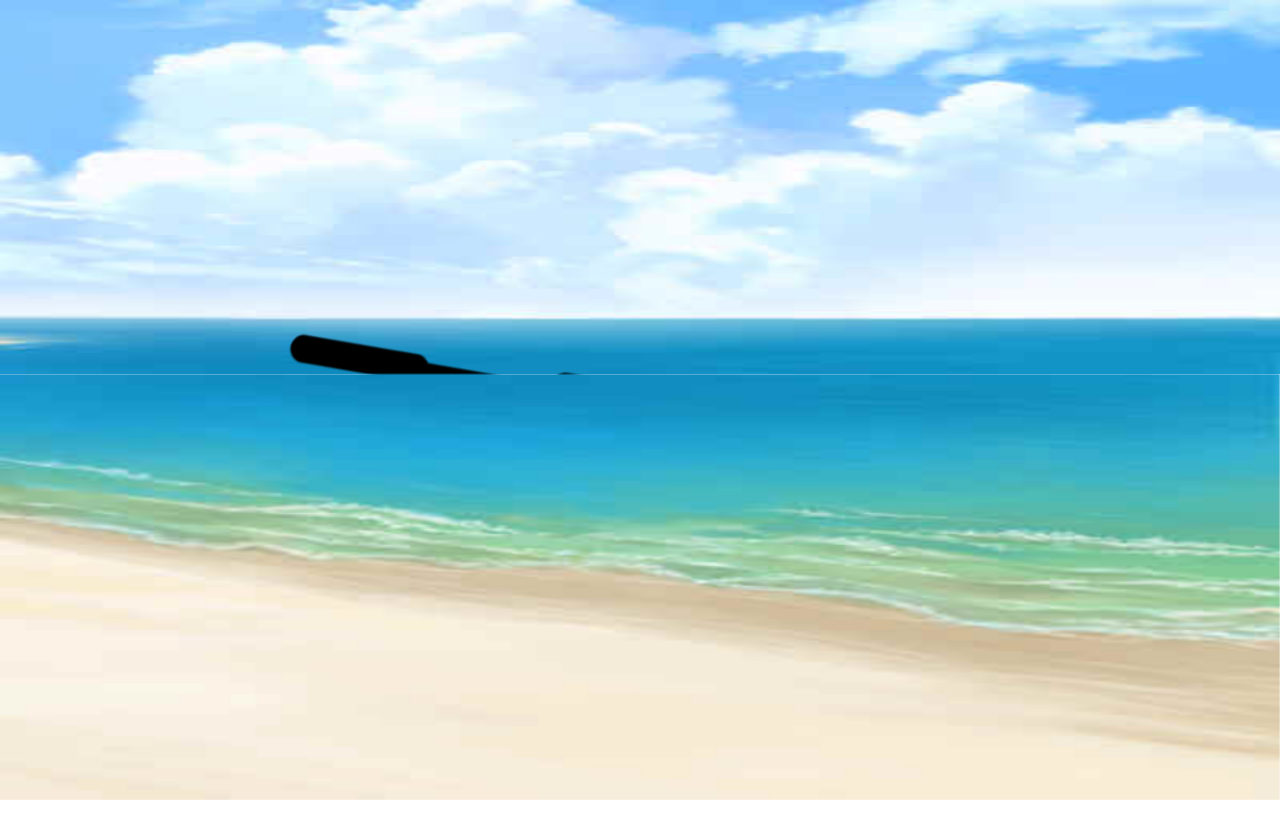
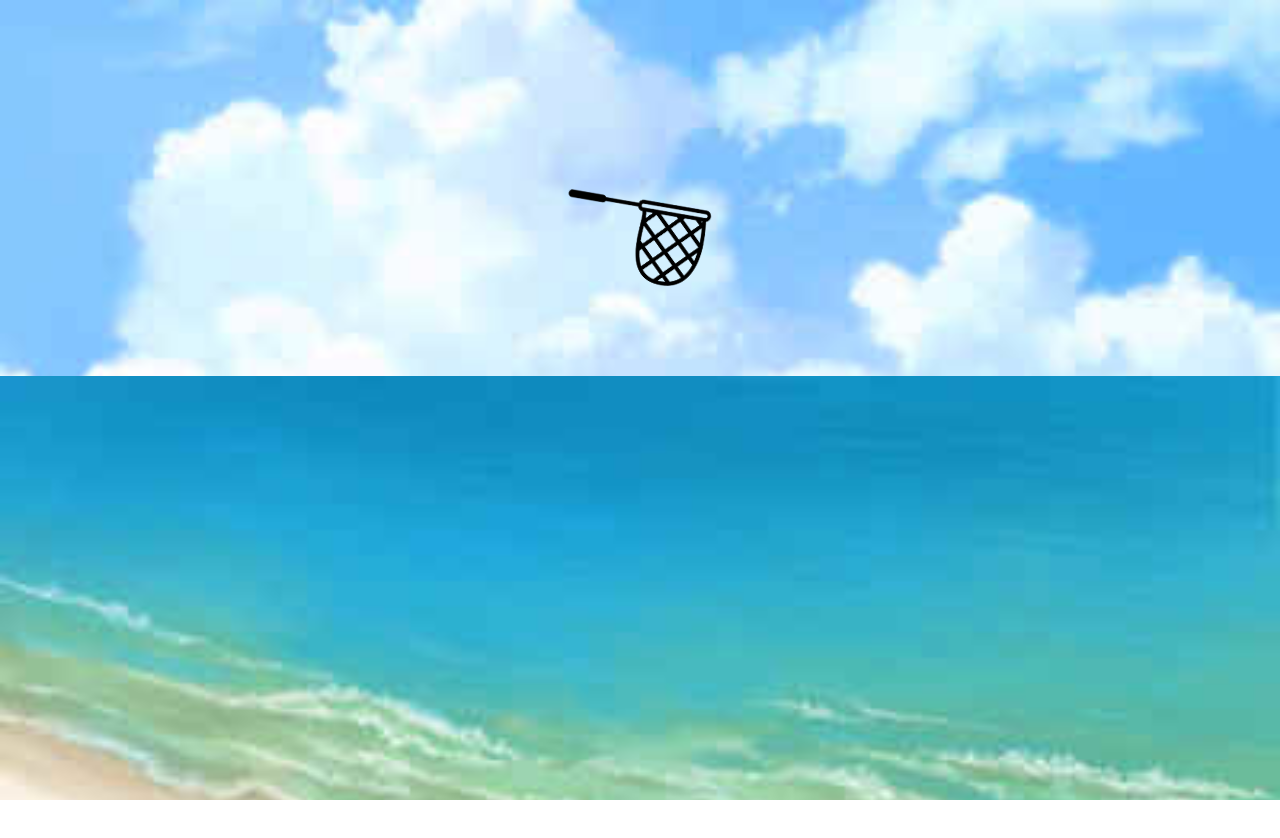
Before and after one commit to zhang-dc/Sao_Word_Bottle, a Vue app: page /#/getbottle in a window 1280 px wide. Shown: the top 838 px of the page. After the commit the page ends 800 px from the top, so only its background shows below. Built offline with nearby package versions, Linux system fonts and the light colour scheme.

Commit message:
修改渔网位置和结构

```diff
--- a/index.html
+++ b/index.html
@@ -2,7 +2,7 @@
 <html>
   <head>
     <meta charset="utf-8">
-    <meta name="viewport" content="width=device-width,initial-scale=1.0">
+    <meta name="viewport" content="width=device-width,initial-scale=1.0,user-scalable=no">
     <title>saowordbottle</title>
   </head>
   <body>
@@ -15,7 +15,6 @@
       width: 100%;
       padding: 0;
       margin: 0;
-      overflow: hidden;
     }
   </style>
 </html>
--- a/src/components/Getbottle.vue
+++ b/src/components/Getbottle.vue
@@ -1,13 +1,13 @@
 <template>
   <div class="index-container">
     <div class="sky-container">
-      <img src="../assets/images/蓝天.jpg">
     </div>
     <div class="beach-container">
-      <img src="../assets/images/海滩.jpg">
     </div>
     <div class="net-container">
-      <img src="../assets/images/网兜.png">
+      <div class="net">
+
+      </div>
     </div>
 
   </div>
@@ -28,25 +28,31 @@ export default {
   .index-container {
     width: 100%;
     height: 100%;
-    overflow: hidden;
+    overflow-x: hidden;
   }
 
   .sky-container, .beach-container {
     position: relative;
+    top: 0;
     width: 100%;
     margin: 0;
     padding: 0;
   }
 
   .sky-container {
-    height: 46.71%;
-    background: url('../assets/images/蓝天.jpg') 100% 100%;
+    height: 47%;
     z-index: 1;
+    background-image: url('../assets/images/蓝天.jpg');
+    background-size: cover;
+    background-repeat: no-repeat;
   }
 
   .beach-container {
-    height: 53.29%;
+    height: 53%;
     z-index: 3;
+    background-image: url('../assets/images/海滩.jpg');
+    background-size: cover;
+    background-repeat: no-repeat;
   }
 
   .sky-container img, .beach-container img {
@@ -56,12 +62,29 @@ export default {
     padding: 0;
   }
 
-  .net-container{
-    width: 90%;
+  .net-container {
+    width: 100%;
+    height: 40%;
+    display: flex;
+    flex-direction: row;
+    align-items: center;
+    justify-content: center;
+    overflow: hidden;
     position: absolute;
+    top: 8%;
+  }
+
+  .net {
+    width: 7.2rem;
+    height: 9.1rem;
+    position: relative;
     animation: getBottle 4s linear;
     animation-fill-mode: forwards;
     z-index: 2;
+    background-image: url('../assets/images/网兜.png');
+    background-size: contain;
+    background-repeat: no-repeat;
+    top: 20%;
   }
 
   .net-container img{
@@ -72,40 +95,40 @@ export default {
   @keyframes getBottle
   {
     0%   {
-      top: 20%;
+      top: 0%;
       transform:rotate(0deg);
     }
     20%  {
-      top: 33%;
+      top: 43%;
       transform:rotate(-135deg);
     }
     30%  {
-      top: 33%;
+      top: 43%;
       transform:rotate(-135deg);
       margin-left: 15%;
     }
     40%  {
-      top: 33%;
+      top: 43%;
       transform:rotate(-135deg);
       margin-left: 0%;
     }
     55%  {
-      top: 33%;
+      top: 43%;
       transform:rotate(-135deg);
       margin-left: 15%;
     }
     65%  {
-      top: 33%;
+      top: 43%;
       transform:rotate(-135deg);
       margin-left: 0%;
     }
     80%  {
-      top: 33%;
+      top: 43%;
       transform:rotate(-135deg);
       margin-left: 15%;
     }
     100% {
-      top: 20%;
+      top: 0%;
       transform:rotate(-225deg);
     }
   }
```
Also changed, not shown: src/assets/images/网兜.png.
